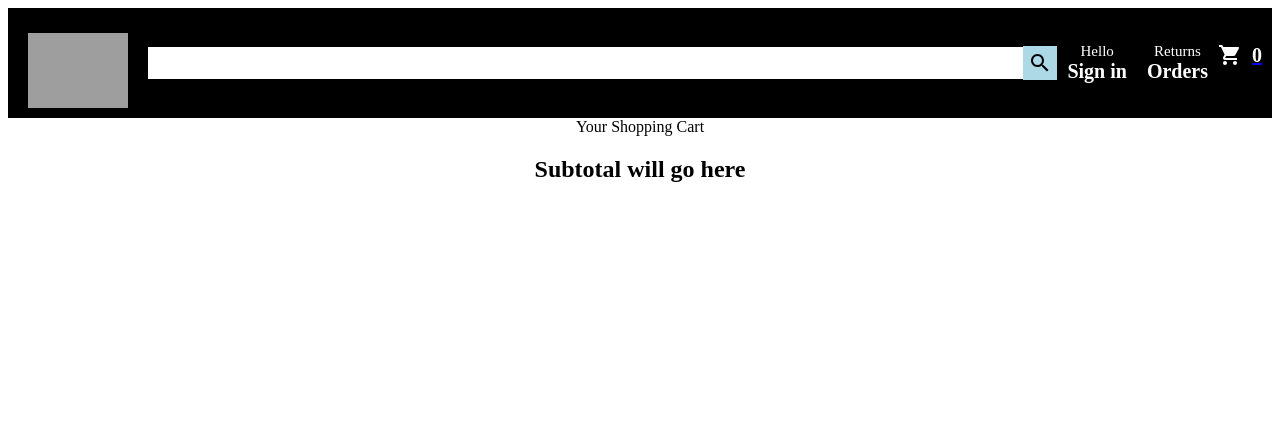
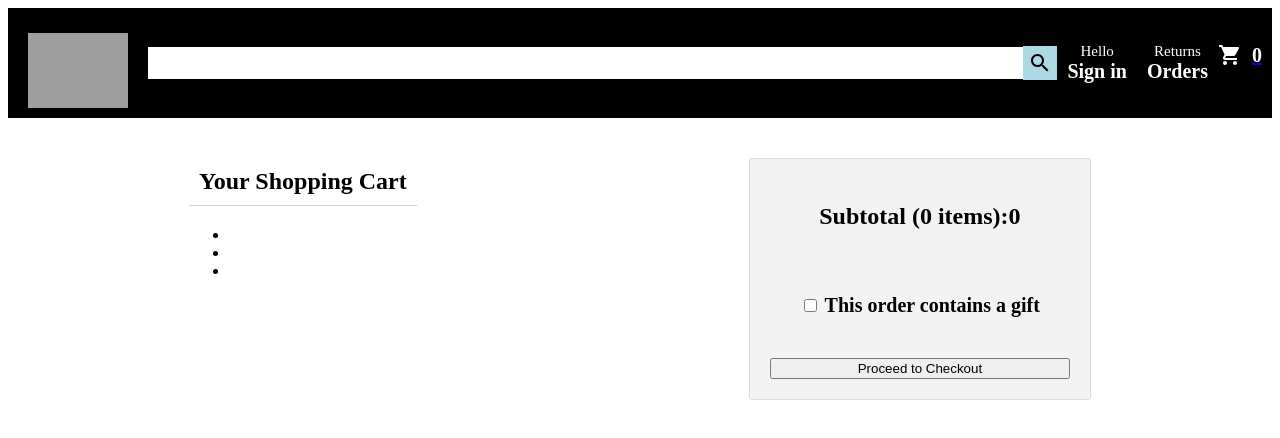
Before and after one commit to isyed4/Ecommerce-Frontend, a React (Create React App) app in the folder front-end/: page /#/checkout in a window 1280 px wide. Shown: the top 438 px of the page. Built offline with nearby package versions, Linux system fonts and the light colour scheme; grey boxes are pictures that could not be loaded.

Commit message:
added react currency format

```diff
--- a/front-end/package.json
+++ b/front-end/package.json
@@ -12,6 +12,7 @@
     "@testing-library/user-event": "^13.5.0",
     "axios": "^0.27.2",
     "react": "^18.2.0",
+    "react-currency-format": "^1.1.0",
     "react-dom": "^18.2.0",
     "react-router-dom": "^6.3.0",
     "react-scripts": "5.0.1",
--- a/front-end/src/App.css
+++ b/front-end/src/App.css
@@ -92,3 +92,30 @@
   margin-bottom: -150px;
   mask-image: linear-gradient(to bottom, rgba(0, 0, 0, 1), rgba(0, 0, 0, 0));
 }
+
+
+.checkout{
+  display: flex;
+  padding: 20px;
+  background-color: white;
+  height: max-content;
+  justify-content: space-around;
+}
+
+.checkout__title{
+  margin-right: 10px;
+  padding: 10px;
+  border-bottom: 1px solid lightgray;
+}
+
+.subtotal{
+  display: flex;
+  flex-direction: column;
+  justify-content: space-between;
+  width: 300px;
+  height: 200px;
+  padding: 20px;
+  background-color: #f3f3f3;
+  border: 1px solid #dddddd;
+  border-radius: 3px;
+}
--- a/front-end/src/App.js
+++ b/front-end/src/App.js
@@ -5,8 +5,20 @@ import Login from "./components/Login";
 import Header from "./components/Header";
 import { Route, Routes, Link } from "react-router-dom";
 import Checkout from "./components/Checkout";
+import { useState } from "react";
 
 function App() {
+
+ const [cartItem, setCartItem] = useState([])
+
+ const handleAddtoCart = (electronic) => {
+   copy = [...cartItem]
+   copy.push(electronic)
+   setCartItem(copy)
+ }
+
+
+
   return (
     <div className="App">
 
@@ -14,10 +26,9 @@ function App() {
       <Header/>
 
       <Routes>
-        <Route path="/" element={<Home />}/>
-        <Route path="/cart" element={<Cart />}/>
+        <Route path="/" element={<Home />} handleAddtoCart={handleAddtoCart}/>
         <Route path="/login" element={<Login />}/>
-        <Route path="/checkout" element={<Checkout/>} />
+        <Route path="/checkout" element={<Checkout/>} cartItem = {cartItem} />
       </Routes>
     </div>
   );
--- a/front-end/src/components/Cart.js
+++ /dev/null
@@ -1,11 +0,0 @@
-
-
-const Cart = () =>{
-    return(
-        <>
-        <h1>Shopping Cart</h1>
-        </>
-    )
-}
-
-export default Cart;
--- a/front-end/src/components/Checkout.js
+++ b/front-end/src/components/Checkout.js
@@ -1,14 +1,21 @@
 import React from 'react'
+import Subtotal from './Subtotal';
 
-function Checkout() {
+function Checkout(props) {
   return (
     <div className="checkout">
-        <div className="checkout_title">
-            Your Shopping Cart
+        <div>
+         <h2 className="checkout__title">Your Shopping Cart</h2>
+         <ul>
+             <li></li>
+             <li></li>
+             <li></li>
+             <img src="" alt="" />
+         </ul>
         </div>
 
-    <div className="checkout__right">
-        <h2>Subtotal will go here</h2>
+    <div >
+        <h2 className="checkout__right"> <Subtotal/> </h2>
     </div>
 
     </div>
--- a/front-end/src/components/Home.js
+++ b/front-end/src/components/Home.js
@@ -1,7 +1,7 @@
 import { useEffect, useState } from "react";
 import axios from "axios";
 
-const Home = () => {
+const Home = (props) => {
   const [item, setItem] = useState([]);
 
   useEffect(() => {
@@ -25,7 +25,7 @@ const Home = () => {
         <li>{electronic.price}</li>
         <li>{electronic.rating}</li>
         <img src={electronic.image_url} alt="electronic image" />
-        <button>Add to Cart</button>
+        <button onClick={()=>props.handleAddtoCart(electronic)}>Add to Cart</button>
       </ul>
     );
   });
--- /dev/null
+++ b/front-end/src/components/Subtotal.js
@@ -0,0 +1,31 @@
+import React from 'react'
+import CurrencyFormat from 'react-currency-format'
+
+function Subtotal() {
+  return (
+    <div className="subtotal">
+        <CurrencyFormat
+            renderText= {(value)=> (
+                <>
+                <p>
+                    Subtotal (0 items):
+                    <strong>0</strong>
+                </p>
+                <small className="subtotal__gift">
+                    <input type="checkbox" /> This order contains a gift
+                </small>
+                </>
+            )}
+            decimalScale={2}
+            value={0}
+            displayType={"text"}
+            thousandSeparator = {true}
+            prefix={"$"}
+        />
+
+        <button>Proceed to Checkout</button>
+    </div>
+  )
+}
+
+export default Subtotal
```
Also changed, not shown: 1 other file (tests, documents, lock files or other folders).
